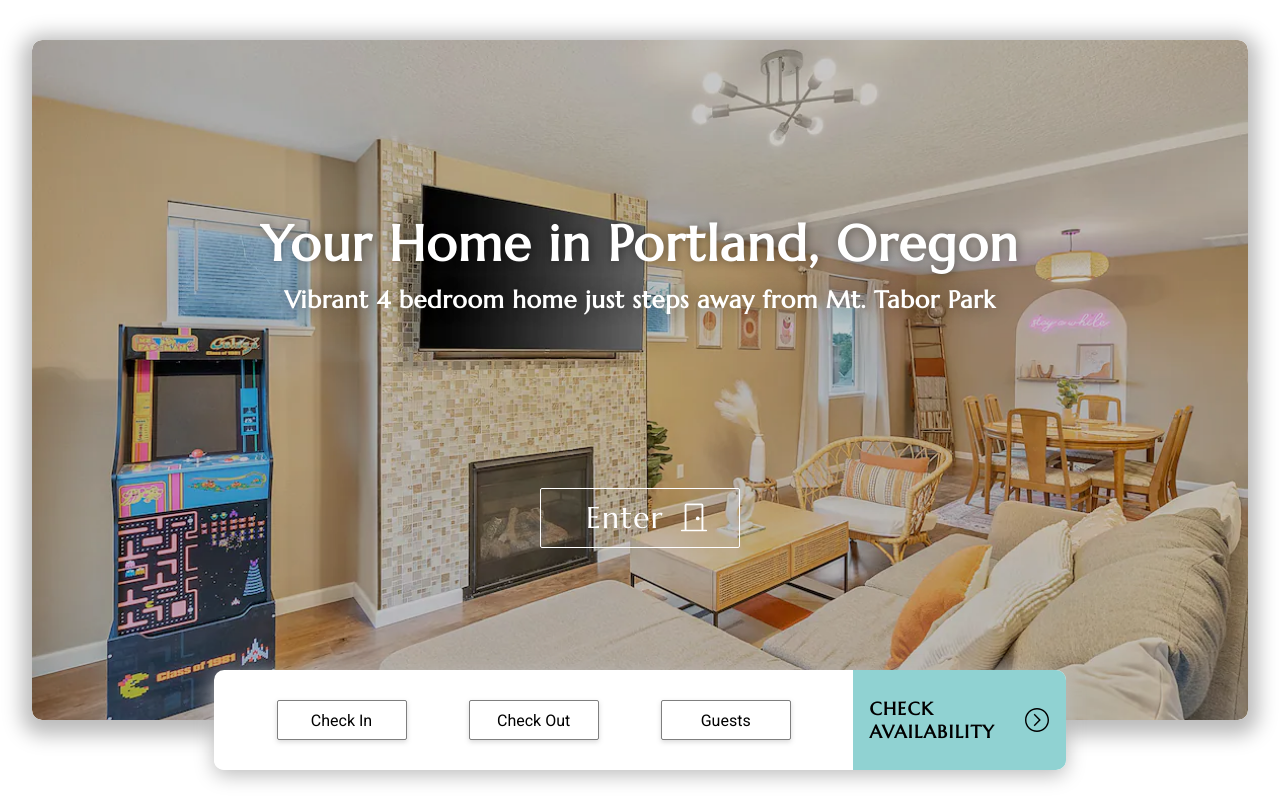
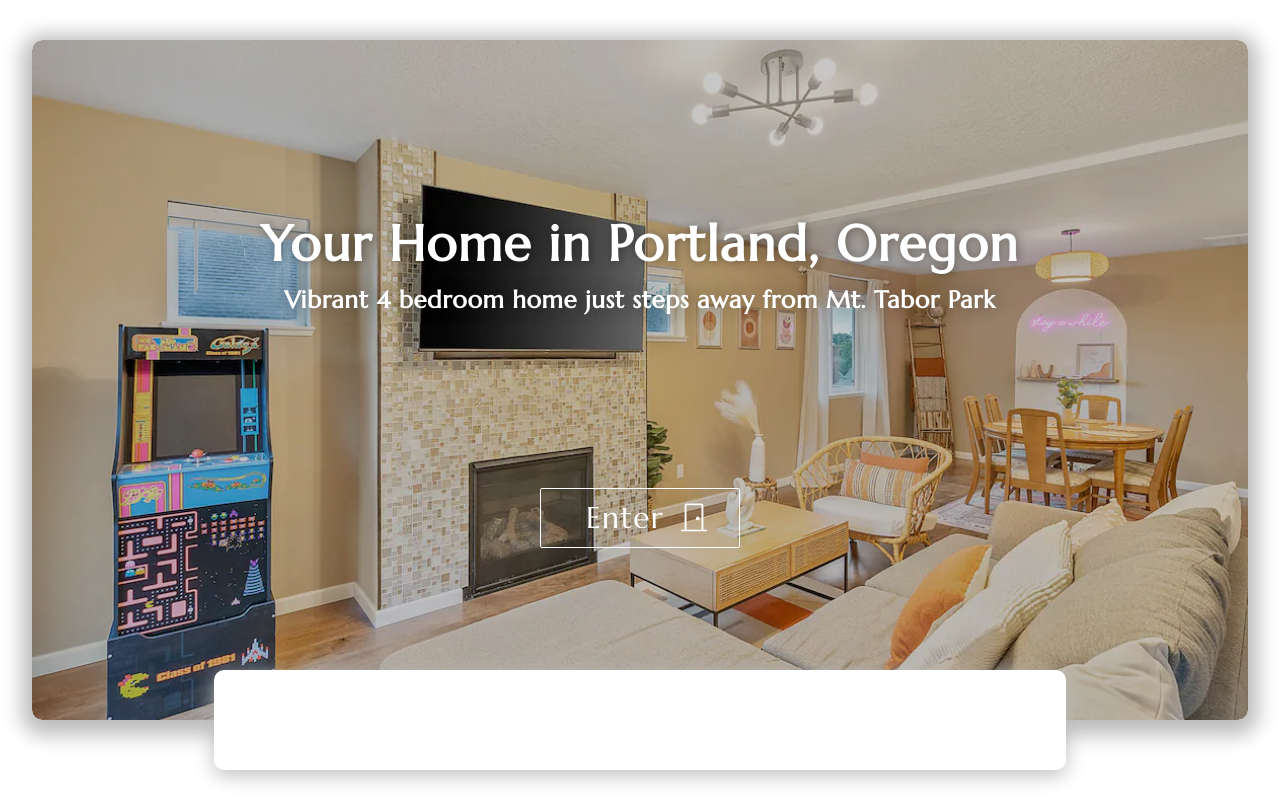
Before and after one commit to dsteele92/direct-booking, a React (Create React App) app: page / in a window 1280 px wide. Built offline with nearby package versions, Linux system fonts and the light colour scheme; a web font is replaced by a local one.

Commit message:
reset with new react app to remove unneeded dependencies

```diff
--- a/package.json
+++ b/package.json
@@ -1,14 +1,12 @@
 {
-  "name": "direct-booking",
+  "name": "brenson",
   "version": "0.1.0",
   "private": true,
   "dependencies": {
-    "@react-google-maps/api": "^2.17.1",
     "@testing-library/jest-dom": "^5.16.5",
     "@testing-library/react": "^13.4.0",
     "@testing-library/user-event": "^13.5.0",
     "axios": "^1.2.2",
-    "dotenv": "^16.0.3",
     "react": "^18.2.0",
     "react-dom": "^18.2.0",
     "react-icons": "^4.7.1",
--- a/src/components/Booking/BookingWeb.jsx
+++ b/src/components/Booking/BookingWeb.jsx
@@ -1,13 +1,27 @@
-import React, { useState, useEffect } from 'react';
+import React, { useState, useEffect, Component } from 'react';
 import Style from './bookingWeb.module.scss';
 import { TfiArrowCircleRight } from 'react-icons/tfi';
 
 export default function BookingWeb() {
+	const [startDate, setStartDate] = useState(null);
+	const [endDate, setEndDate] = useState(null);
+	const [focusedInput, setFocusedInput] = useState(null);
+
 	return (
 		<div className={Style.Book}>
-			<div className={Style.Booker}>
-				<div>Check In</div>
-				<div>Check Out</div>
+			{/* <div className={Style.Booker}>
+				<DateRangePicker
+					startDate={startDate} // momentPropTypes.momentObj or null,
+					startDateId='your_unique_start_date_id' // PropTypes.string.isRequired,
+					endDate={endDate} // momentPropTypes.momentObj or null,
+					endDateId='your_unique_end_date_id' // PropTypes.string.isRequired,
+					onDatesChange={({ startDate, endDate }) => {
+						setStartDate(startDate);
+						setEndDate(endDate);
+					}} // PropTypes.func.isRequired,
+					focusedInput={focusedInput} // PropTypes.oneOf([START_DATE, END_DATE]) or null,
+					onFocusChange={(focusedInput) => setFocusedInput(focusedInput)} // PropTypes.func.isRequired,
+				/>
 				<div>Guests</div>
 			</div>
 			<div className={Style.Button}>
@@ -16,7 +30,7 @@ export default function BookingWeb() {
 					Availability
 				</h4>
 				<TfiArrowCircleRight />
-			</div>
+			</div> */}
 		</div>
 	);
 }
--- a/src/components/GoogleMaps/GoogleMaps.jsx
+++ b/src/components/GoogleMaps/GoogleMaps.jsx
@@ -1,16 +1,16 @@
-import React, { useMemo } from 'react';
-import Style from './googleMaps.module.scss';
-import { GoogleMap, useLoadScript, Marker, Circle } from '@react-google-maps/api';
+// import React, { useMemo } from 'react';
+// import Style from './googleMaps.module.scss';
+// import { GoogleMap, useLoadScript, Marker, Circle } from '@react-google-maps/api';
 
-export default function GoogleMaps() {
-	const { isLoaded } = useLoadScript({ googleMapsApiKey: '' });
-	const center = useMemo(() => ({ lat: 45.51, lng: -122.603 }));
+// export default function GoogleMaps() {
+// 	const { isLoaded } = useLoadScript({ googleMapsApiKey: '' });
+// 	const center = useMemo(() => ({ lat: 45.51, lng: -122.603 }));
 
-	if (!isLoaded) return <div className={Style.Loading}>Loading Maps...</div>;
+// 	if (!isLoaded) return <div className={Style.Loading}>Loading Maps...</div>;
 
-	return (
-		<GoogleMap zoom={14} center={center} mapContainerClassName={Style.Maps}>
-			<Circle center={center} radius={500} />
-		</GoogleMap>
-	);
-}
+// 	return (
+// 		<GoogleMap zoom={14} center={center} mapContainerClassName={Style.Maps}>
+// 			<Circle center={center} radius={500} />
+// 		</GoogleMap>
+// 	);
+// }
```
Also changed, not shown: 1 other file (tests, documents, lock files or other folders).
